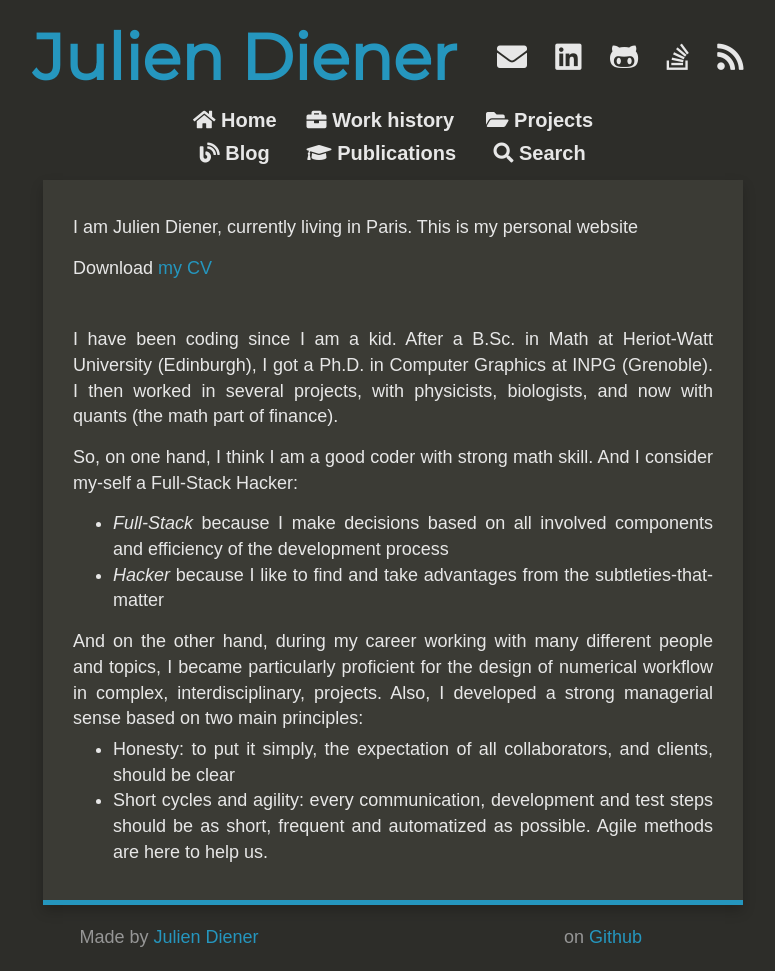
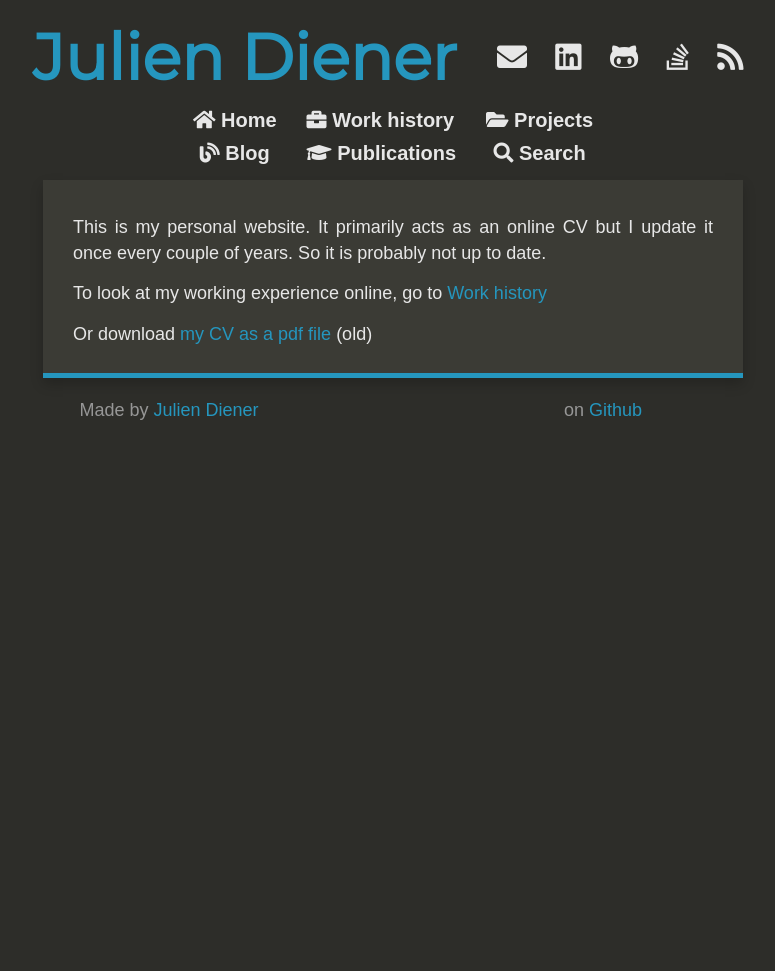
Before and after one commit to julien-diener/julien-diener.github.io, a Jekyll site: the page built from index.html, in a window 1280 px wide and 971 px high. Shown: the whole window, without its empty margins (247-1022 px from the left). Built offline with Jekyll 4.4.1, drawn with Linux system fonts in a browser that asks for light colours; nearby versions of some CDN libraries.

```diff
--- a/index.html
+++ b/index.html
@@ -18,34 +18,13 @@ layout: default
 
       <!-- <h2 class="reconstruction"> <i class="fa fa-exclamation-triangle "></i> In (re)construction... </h2> -->
 
-      <p> I am Julien Diener, currently living in Paris. This is my personal website </p>
-      <p> Download <a href="{{ site.url }}/download/CV_en.pdf"> my CV</a>  </p>
+      <p>
+        This is my personal website. It primarily acts as an online CV but I update it once every
+        couple of years. So it is probably not up to date.  </p>
 
-      <br>
+      <p> To look at my working experience online, go to <a href="{{ site.url }}/jobs"> Work history </a></p>
+      <p> Or download <a href="{{ site.url }}/download/CV_en.pdf"> my CV as a pdf file </a> (old) </p>
 
-      <p>
-        I have been coding since I am a kid. After a B.Sc. in Math at Heriot-Watt University (Edinburgh),
-        I got a Ph.D. in Computer Graphics at INPG (Grenoble). I then worked in several projects, with physicists, biologists,
-        and now with quants (the math part of finance).
-      </p>
-      <p>
-          So, on one hand, I think I am a good coder with strong math skill. And I consider my-self a Full-Stack Hacker:</p>
-      </p>
-        <ul>
-          <li> <em>Full-Stack</em> because I make decisions based on all involved components and efficiency of the development process </li>
-          <li> <em>Hacker</em> because I like to find and take advantages from the subtleties-that-matter </li>
-        </ul>
-      </p>
-      <p>
-        And on the other hand, during my career working with many different people and topics, I became particularly proficient for
-        the design of numerical workflow in complex, interdisciplinary, projects. Also, I developed a strong managerial sense
-        based on two main principles:
-        <ul>
-          <li> Honesty: to put it simply, the expectation of all collaborators, and clients, should be clear </li>
-          <li> Short cycles and agility: every communication, development and test steps should be as short, frequent and
-              automatized as possible. Agile methods are here to help us. </li>
-        </ul>
-      </p>
     </div>
   </div>
 </div>
```
Also changed, not shown: _posts/2015-06-01-System-integrator-at-ICA.md (deleted, +0 -27 lines), _posts/2015-06-01-bigdata-architect-at-ICA.md (added, +31 -0 lines), _posts/2017-12-01-Wordpress-on-AWS.md (+2 -2 lines), _posts/2019-02-01-Github-page-with-jekyll.md (+3 -3 lines), _posts/2019-04-01-Consultant-at-Ingeniance.md (added, +23 -0 lines), _posts/2019-04-01-Technical-architect-at-SG.md (added, +30 -0 lines), _posts/2022-12-01-Tech-lead-at-BNP.md (added, +30 -0 lines), _posts/2010-09-01-Teaching-assistant-at-Universite-de-Nice.md (renamed from _posts/2010-09-01-Teaching-assistant-at-Université-de-Nice.md).
